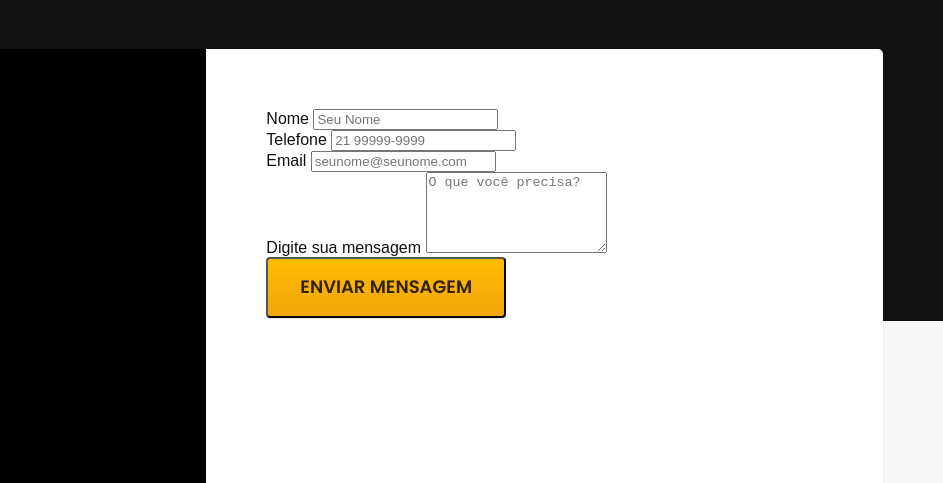
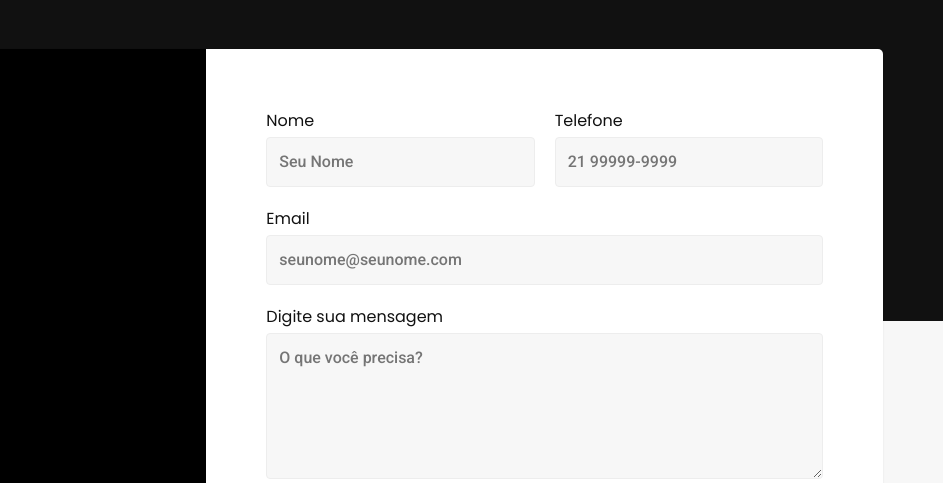
Before and after one commit to joaoferrari98/Projeto-Bikcraft, a plain HTML site: page contato.html in a window 1280 px wide. Shown: the part 279-762 px from the top of the page, 337-1280 px from the left. Drawn offline with Linux system fonts and the light colour scheme; files that its build step writes are made by us from their sources.

Commit message:
adicionado pagina de formularios e contato

```diff
--- a/contato.html
+++ b/contato.html
@@ -68,7 +68,7 @@
         </div>
       </section>
       <section class="contato-formulario" aria-label="Formulário">
-        <form class="form" action=";/contato.html">
+        <form class="form" action="./contato.html">
           <div>
             <label for="nome">Nome</label>
             <input type="text" id="nome" name="nome" placeholder="Seu Nome">
@@ -77,15 +77,15 @@
             <label for="telefone">Telefone</label>
             <input type="text" id="telefone" name="telefone" placeholder="21 99999-9999">
           </div>
-          <div>
+          <div class="col-2">
             <label for="email">Email</label>
             <input type="email" id="email" name="email" placeholder="seunome@seunome.com">
           </div>
-          <div>
+          <div class="col-2">
             <label for="mensagem">Digite sua mensagem</label>
             <textarea rows="5" id="mensagem" name="mensagem" placeholder="O que você precisa?"></textarea>
           </div>
-          <button class="botao"> Enviar Mensagem</button>
+          <button class="botao col-2"> Enviar Mensagem</button>
         </form>
       </section>
     </div>
--- a/css/utilidades/componentes.css
+++ b/css/utilidades/componentes.css
@@ -17,6 +17,8 @@
   color: var(--cor-p5);
   font: 600 1.125rem/1.35 "Poppins", sans-serif;
   max-width: max-content;
+  border: none;
+  cursor: pointer;
 }
 
 .botao:hover {
--- a/css/utilidades/formulario.css
+++ b/css/utilidades/formulario.css
@@ -0,0 +1,45 @@
+.form {
+  display: grid;
+  grid-template-columns: 1fr 1fr;
+  gap: 20px;
+}
+
+.form label {
+  display: block;
+  font: 400 1rem/1.5 "Poppins", sans-serif;
+  margin-bottom: 4px;
+}
+
+.form .col-2 {
+  grid-column: span 2;
+}
+
+.form input[type="text"],
+.form input[type="email"],
+.form textarea {
+  font: 400 1rem/1.5 "Roboto", sans-serif;
+  background: var(--cor-1);
+  border: 1px solid var(--cor-2);
+  padding: 12px;
+  border-radius: 4px;
+  width: 100%;
+  box-sizing: border-box;
+}
+
+.form input[type="text"]:focus,
+.form input[type="email"]:focus,
+.form textarea:focus {
+  outline: none;
+  border-color: var(--cor-p1);
+  background: var(--cor-0);
+  box-shadow: 0 0 0 2px #fea;
+}
+
+@media (max-width: 600px) {
+  .form {
+    grid-template-columns: 1fr;
+  }
+  .form .col-2 {
+    grid-column: 1;
+  }
+}
```
